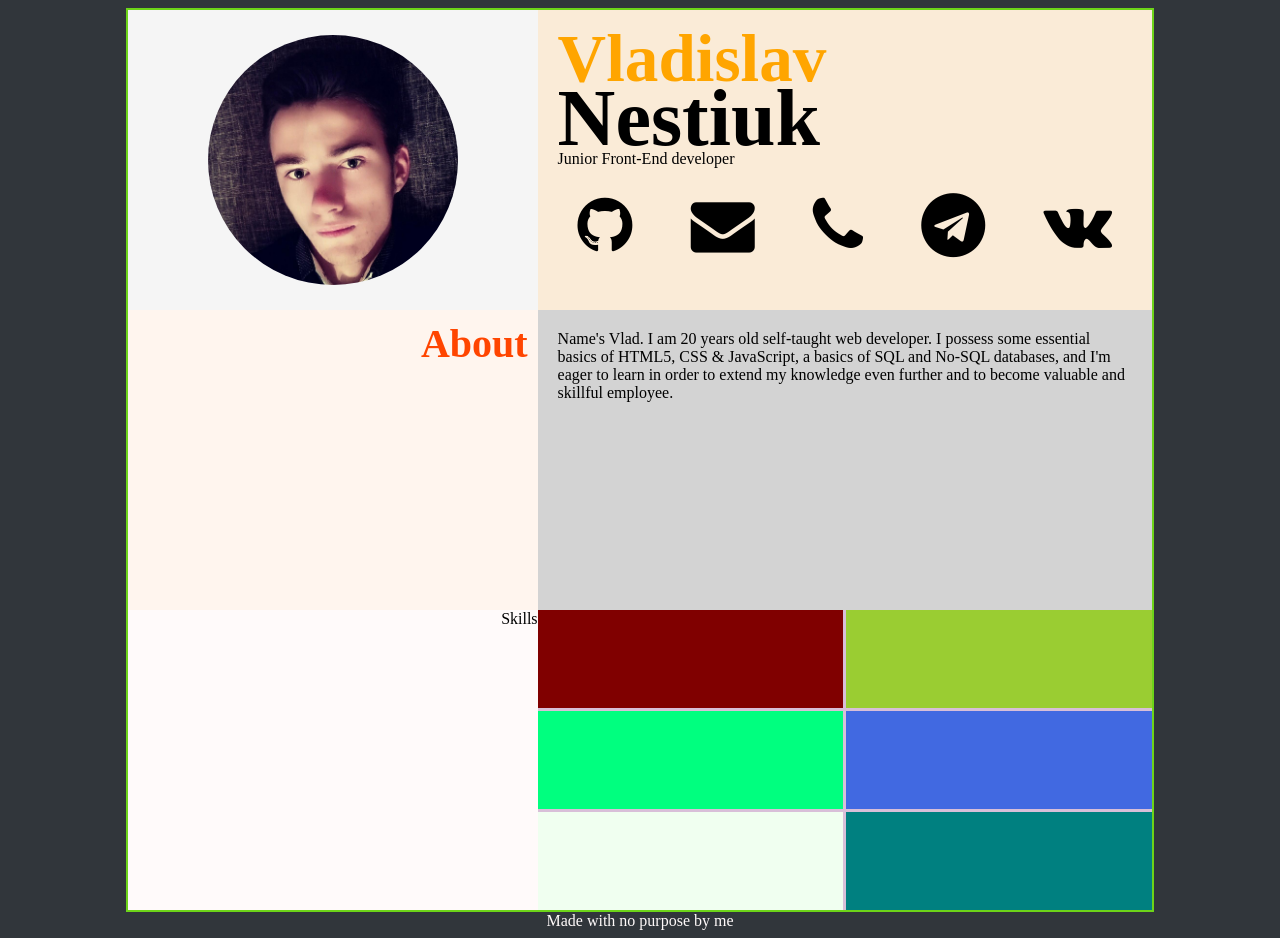
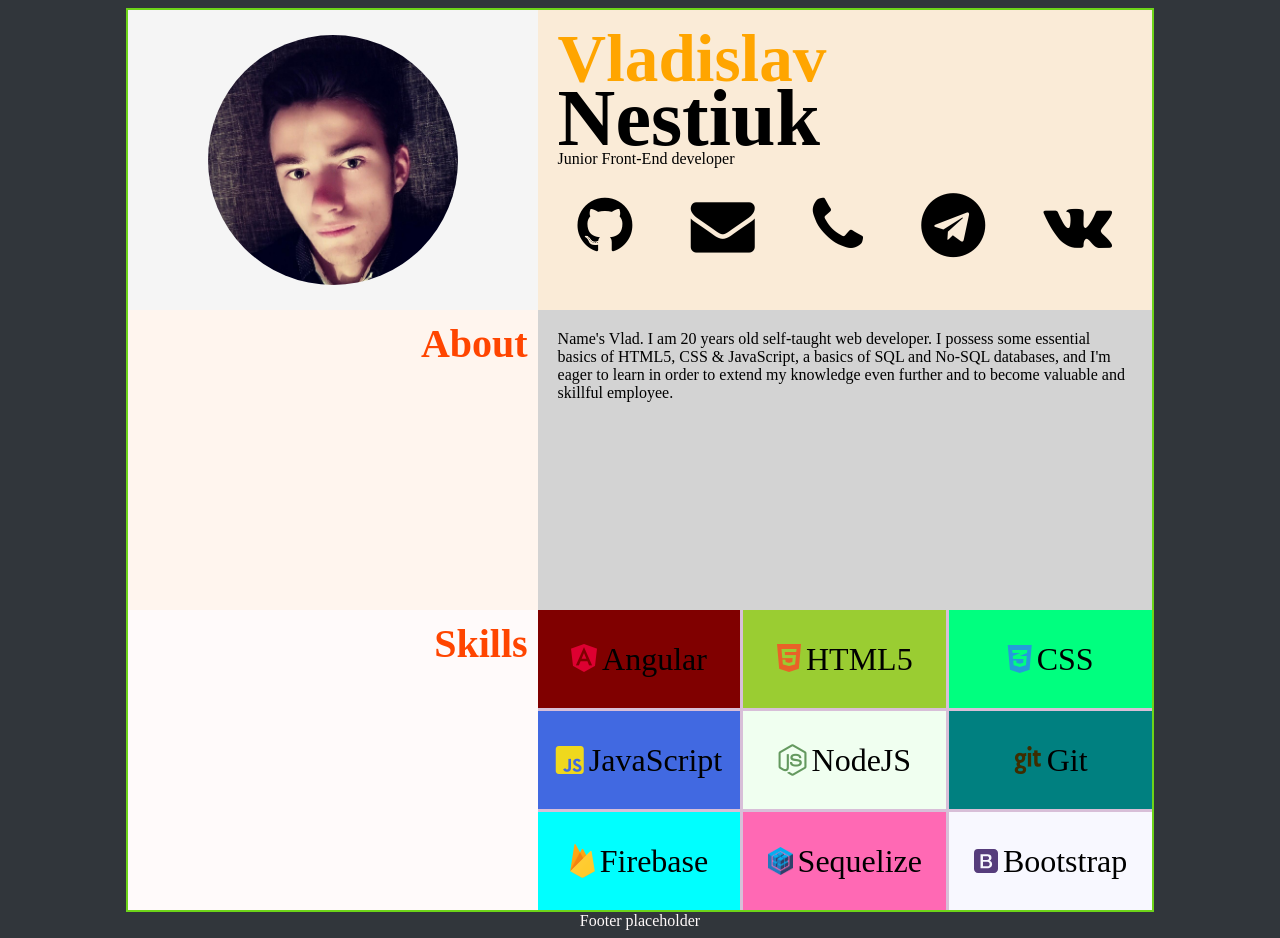
Before and after one commit to Crunkagator/rsschool-codejam1-cv, a plain HTML site: page index.html in a window 1280 px wide. Drawn offline with Linux system fonts and the light colour scheme.

Commit message:
feat: add skills section

```diff
--- a/index.html
+++ b/index.html
@@ -5,6 +5,7 @@
     <title>EPAM Resume</title>
     <meta name="viewport" content="width=device-width, initial-scale=1">
     <link rel="stylesheet" type="text/css" href="./style.css">
+    <link rel="stylesheet" href="https://use.fontawesome.com/releases/v5.3.1/css/all.css" integrity="sha384-mzrmE5qonljUremFsqc01SB46JvROS7bZs3IO2EmfFsd15uHvIt+Y8vEf7N7fWAU" crossorigin="anonymous">
     <link rel="stylesheet" href="https://cdnjs.cloudflare.com/ajax/libs/font-awesome/4.7.0/css/font-awesome.min.css">
     <script src="script.js"></script>
   </head>
@@ -55,21 +56,28 @@
       </div>
       <div class="skills-container">
         <div class="skills-block">
-          <div class="skills">Skills</div>
+          <div class="skills">
+              <div class="right">
+                  <h1>Skills<h1>
+              </div>
+          </div>
           <div class="skills-content">
             <div class="skills-content-container">
-                <div class="skill-1"></div>
-                <div class="skill-2"></div>
-                <div class="skill-3"></div>
-                <div class="skill-4"></div>
-                <div class="skill-5"></div>
-                <div class="skill-6"></div>
+                <div class="skill-1"><div class="inner-skills"><i class="fab fa-angular" style="color: #DD0031;"></i><span>Angular</span></div></div>
+                <div class="skill-2"><div><i class="fab fa-html5" style="color: #E96228"></i>HTML5</div></div>
+                <div class="skill-3"><i class="fab fa-css3-alt" style="color: #249CDA"></i>CSS</div>
+                <div class="skill-4"><i class="fab fa-js-square" style="color: #EFD81D"></i>JavaScript</div>
+                <div class="skill-5"><i class="fab fa-node-js" style="color: #64995F"></i>NodeJS</div>
+                <div class="skill-6"><i class="fab fa-git" style="color:#3D2D00"></i>Git</div>
+                <div class="skill-7"><img class="skills-pic" src="./public/firebase.png" width="25px" height="34px" alt="firebase">Firebase</div>
+                <div class="skill-8"><img class="skills-pic" src="./public/sequelize-logo-png-transparent.png" width="25px" height="28px" alt="sequelize">Sequelize</div>
+                <div class="skill-9"><svg class="skills-pic" width="24" height="24" viewBox="0 0 16 16" xmlns="http://www.w3.org/2000/svg"><path fill="#563D7C" d="M13.333 0H2.667A2.675 2.675 0 0 0 0 2.667v10.666C0 14.8 1.2 16 2.667 16h10.666C14.8 16 16 14.8 16 13.333V2.667C16 1.2 14.8 0 13.333 0zm-1.458 11.237a2.07 2.07 0 0 1-.615.823c-.28.23-.635.413-1.072.55-.436.135-.954.203-1.555.203H4.345V3.477H8.88c.838 0 1.51.19 2.014.575.505.385.758.962.758 1.74 0 .47-.115.872-.345 1.207-.23.33-.56.59-.988.77v.03c.57.12 1.01.39 1.3.81.29.42.44.95.44 1.59 0 .36-.07.7-.2 1.02zm-1.85-2.3c-.273-.25-.658-.372-1.154-.372H5.99v2.912h2.89c.495 0 .882-.128 1.154-.387.275-.256.413-.622.413-1.093-.002-.46-.14-.815-.413-1.06zm-.4-1.883c.263-.223.393-.544.393-.962 0-.47-.117-.803-.353-.994-.235-.19-.575-.288-1.02-.288H5.98v2.576h2.666c.392 0 .72-.113.98-.332z"/></svg>Bootstrap</div>
               </div>
             </div>
           </div>
         </div>
       </div>
     </main>
-    <footer>Made with no purpose by me</footer>
+    <footer>Footer placeholder</footer>
   </body>
 </html>
--- a/style.css
+++ b/style.css
@@ -72,10 +72,33 @@ main {
 
 .skills-content-container{
   display: grid;
-  grid-template: 1fr 1fr 1fr / 1fr 1fr;
+  grid-template: 1fr 1fr 1fr / 1fr 1fr 1fr;
   gap: 3px 3px;
   width: 100%;
   height: 100%;
+}
+
+.skill-1,
+.skill-2,
+.skill-3,
+.skill-4,
+.skill-5,
+.skill-6,
+.skill-7,
+.skill-8,
+.skill-9 {
+  font-size: 2em;
+  display: flex;
+  align-items: center;
+  justify-content: center;
+}
+
+.skills-pic {
+  margin-inline-end: 5px;
+}
+
+i {
+  margin-inline-end: 5px;
 }
 
 .skill-1 {
@@ -89,23 +112,38 @@ main {
 }
 
 .skill-3 {
-  grid-area: 2 / 1 / span 1 / span 1;
+  grid-area: 1 / 3 / span 1 / span 1;
   background-color: springgreen;
 }
 
 .skill-4 {
-  grid-area: 2 / 2 / span 1 / span 1;
+  grid-area: 2 / 1 / span 1 / span 1;
   background-color: royalblue;
 }
 
 .skill-5 {
-  grid-area: 3 / 1 / span 1 / span 1;
+  grid-area: 2 / 2 / span 1 / span 1;
   background-color: honeydew;
 }
 
 .skill-6 {
+  grid-area: 2 / 3 / span 1 / span 1;
+  background-color: teal
+}
+
+.skill-7 {
+  grid-area: 3 / 1 / span 1 / span 1;
+  background-color: cyan;
+}
+
+.skill-8 {
   grid-area: 3 / 2 / span 1 / span 1;
-  background-color: teal
+  background-color: hotpink;
+}
+
+.skill-9 {
+  grid-area: 3 / 3 / span 1 / span 1;
+  background-color: ghostwhite;
 }
 
 .profile-pic{
```
Also changed, not shown: public/bootstrap.svg (added), public/firebase.png (added), public/sequelize-logo-png-transparent.png (added).
